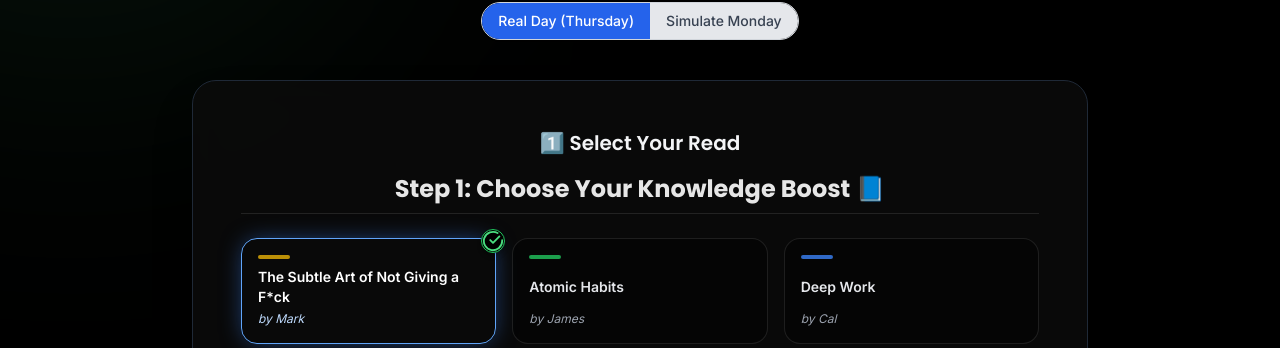
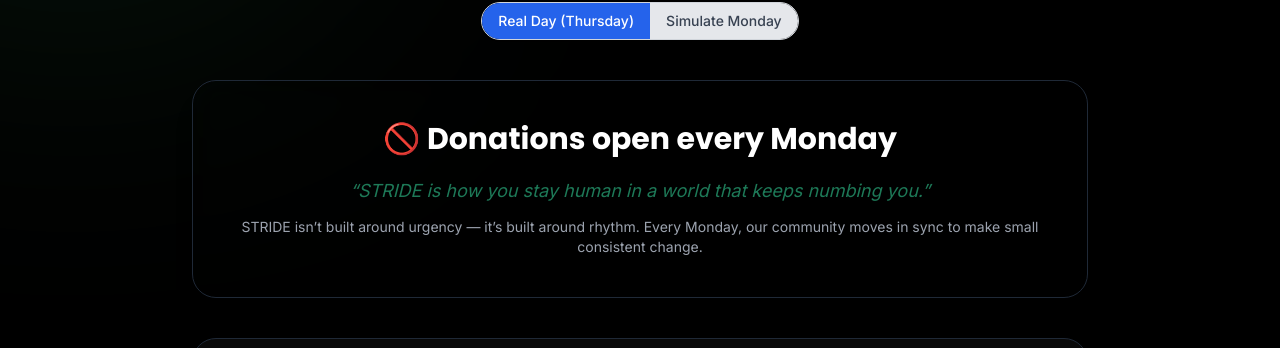
Before and after one commit to 26Fizz/STRIDE, a React (Vite) app: page /donate in a window 1280 px wide. Shown: the part 338-686 px from the top of the page. Built offline with nearby package versions, Linux system fonts and the light colour scheme; no server answers.

Commit message:
Enhance DonationPanel with quotes and effects
Added rotating impact quotes and improved donation handling.

```diff
--- a/src/components/Donations/DonationPanel.jsx
+++ b/src/components/Donations/DonationPanel.jsx
@@ -1,5 +1,5 @@
-// src/components/Donation/DonationPanel.jsx
-import React, { useState, useMemo } from "react";
+// ✅ src/components/Donation/DonationPanel.jsx
+import React, { useState, useMemo, useEffect } from "react";
 import { BOOK_MAP } from "../../data/books";
 import { getDayInfo } from "../../utils/date";
 import DayToggle from "./DayToggle";
@@ -8,7 +8,7 @@
 import { IndianRupeeIcon, LoaderIcon } from "../../icons/icons";
 import { useAuth } from "../../hooks/useAuth";
 import { unlockSummary } from "../../Firebase/firestoreHelpers";
-import { motion } from "framer-motion";
+import { motion, AnimatePresence } from "framer-motion";
 
 const DonationPanel = ({
   isDonationActive,
@@ -21,10 +21,78 @@
   const [amount, setAmount] = useState(10);
   const [isProcessing, setIsProcessing] = useState(false);
   const [message, setMessage] = useState(null);
+  const [quoteIndex, setQuoteIndex] = useState(0);
 
   const authUser = useAuth();
   const { dayName, dateString } = useMemo(() => getDayInfo(), []);
   const selectedBook = BOOK_MAP[selectedBookId];
+
+  // 🧠 STRIDE IMPACT QUOTES
+  const IMPACT_QUOTES = [
+    // A — Meaning & Modern Life
+    "Some days build your resume. Mondays build your character.",
+    "STRIDE is how you stay human in a world that keeps numbing you.",
+    "The world doesn’t change on Mondays — but you slowly do.",
+    "Every STRIDE is a vote for the person you want to become.",
+    "Purpose isn’t found. It’s practiced.",
+
+    // B — Habit, Discipline & Micro-Impact
+    "Goodness is hard only until it becomes routine.",
+    "You don’t need motivation when you have a ritual — STRIDE is that ritual.",
+    "Small disciplined acts create disproportionate lives.",
+    "Impact is a rhythm. STRIDE sets the tempo.",
+    "Your Mondays are tiny — but what they shape isn’t.",
+
+    // C — Youth & Emotional Reality
+    "Our generation isn’t lost — just directionless. STRIDE gives direction.",
+    "You’re not too young to matter. You’re too young to wait.",
+    "STRIDE is for everyone who feels ‘I want to help, but I don’t know how.’",
+    "If you’ve ever felt powerless, this is your daily antidote.",
+    "Overthinking creates fear. Small actions create identity.",
+
+    // D — India & Collective Culture
+    "Movements don’t start big — they start weekly.",
+    "When you STRIDE, you add one more heartbeat to India’s change.",
+    "Not all patriotism is loud. Some of it costs ₹10 on a Monday.",
+    "India doesn’t need heroes. It needs habits.",
+    "Imagine a country that shows up together. That’s what STRIDE is building.",
+
+    // E — Psychology & Modern Life
+    "We’re drowning in noise. STRIDE is one clean signal.",
+    "Your brain needs meaning the way your body needs water.",
+    "Scrolling numbs you. STRIDE awakens you.",
+    "Consistency is the new confidence.",
+    "If discipline had a softer side, it would look like STRIDE.",
+
+    // F — Philosophy & Depth
+    "A meaningful life is built in quiet Mondays.",
+    "Peace comes from knowing you showed up.",
+    "Every STRIDE is a small prayer in motion.",
+    "Impact is not a destination — it’s a posture.",
+    "Who you are is shaped by what you show up for.",
+
+    // STRIDE Core
+    "STRIDE makes doing good feel natural, not forced.",
+    "You’re not donating. You’re calibrating your identity.",
+    "STRIDE is what people with quiet strength do.",
+    "This isn’t philanthropy — it’s self-respect.",
+    "STRIDE is how you stay anchored in a world that keeps shaking you.",
+    "We turned goodwill into a weekly ritual anyone can hold.",
+    "You don’t STRIDE for applause. You STRIDE for alignment.",
+    "STRIDE is a rebellion against apathy — gentle, but firm.",
+    "Goodness needs a system. Not a mood.",
+    "If you feel lost, STRIDE gives you a small place to begin.",
+  ];
+
+  // ⏳ Cycle through quotes every 5 seconds (only when not Monday)
+  useEffect(() => {
+    if (!isDonationActive) {
+      const interval = setInterval(() => {
+        setQuoteIndex((prev) => (prev + 1) % IMPACT_QUOTES.length);
+      }, 5000);
+      return () => clearInterval(interval);
+    }
+  }, [isDonationActive]);
 
   const handleDonateClick = async () => {
     setMessage(null);
@@ -38,7 +106,7 @@
       return;
     }
     if (!amount || amount < 1) {
-      setMessage({ type: "error", text: "Please enter a valid amount (minimum ₹10." });
+      setMessage({ type: "error", text: "Please enter a valid amount (minimum ₹10)." });
       return;
     }
     if (!authUser) {
@@ -72,11 +140,10 @@
       <div className="absolute top-[-10%] left-[-10%] w-[400px] h-[400px] bg-green-400/20 blur-[160px] rounded-full"></div>
       <div className="absolute bottom-[-15%] right-[-10%] w-[450px] h-[450px] bg-emerald-500/20 blur-[180px] rounded-full"></div>
 
-      {/* Content Container */}
       <motion.div
         initial={{ opacity: 0, y: 30 }}
         whileInView={{ opacity: 1, y: 0 }}
-        transition={{ duration: 0.8, ease: "easeOut" }}
+        transition={{ duration: 0.8 }}
         className="relative z-10 w-full max-w-4xl"
       >
         <h2 className="text-4xl sm:text-5xl font-extrabold mb-4">
@@ -86,7 +153,6 @@
           Every Monday, STRIDE drops a real cause. You donate ₹10 and unlock 3 minutes of wisdom that changes how you think, while changing how someone lives.
         </p>
 
-        {/* Day Toggle */}
         <div className="mb-8">
           <DayToggle
             isSimulatingMonday={isSimulatingMonday}
@@ -96,24 +162,62 @@
           />
         </div>
 
-        {/* Main Card */}
+        {/* 💬 Non-Monday Section with Rotating Quotes */}
+        {!isDonationActive && (
+          <motion.div
+            initial={{ opacity: 0, y: 20 }}
+            animate={{ opacity: 1, y: 0 }}
+            transition={{ duration: 0.6 }}
+            className="bg-gradient-to-b from-gray-900/60 to-black/80 backdrop-blur-lg border border-gray-800 rounded-3xl shadow-xl p-8 sm:p-10 mb-10"
+          >
+            <h3 className="text-2xl sm:text-3xl font-bold text-white mb-4">
+              🚫 Donations open every Monday
+            </h3>
+
+            <AnimatePresence mode="wait">
+              <motion.p
+                key={quoteIndex}
+                initial={{ opacity: 0, y: 10 }}
+                animate={{ opacity: 1, y: 0 }}
+                exit={{ opacity: 0, y: -10 }}
+                transition={{ duration: 0.6 }}
+                className="text-emerald-400 italic text-base sm:text-lg max-w-2xl mx-auto leading-relaxed"
+              >
+                “{IMPACT_QUOTES[quoteIndex]}”
+              </motion.p>
+            </AnimatePresence>
+
+            <p className="text-gray-400 text-sm mt-4">
+              STRIDE isn’t built around urgency — it’s built around rhythm.
+              Every Monday, our community moves in sync to make small consistent change.
+            </p>
+          </motion.div>
+        )}
+
+        {/* 💸 Donation Card */}
         <div className="bg-[#0e0e0e]/70 backdrop-blur-xl border border-gray-800 rounded-3xl shadow-2xl p-8 sm:p-12 space-y-10">
-          {/* Step 1: Book Selection */}
           <div>
-            <h3 className="text-lg sm:text-xl font-semibold mb-4 text-gray-100">1️⃣ Select Your Read</h3>
-            <BookSelectionGrid selectedBookId={selectedBookId} setSelectedBookId={setSelectedBookId} />
+            <h3 className="text-lg sm:text-xl font-semibold mb-4 text-gray-100">
+              1️⃣ Select Your Read
+            </h3>
+            <BookSelectionGrid
+              selectedBookId={selectedBookId}
+              setSelectedBookId={setSelectedBookId}
+            />
           </div>
 
-          {/* Step 2: Pledge Amount */}
           <div>
-            <h3 className="text-lg sm:text-xl font-semibold mb-4 text-gray-100">2️⃣ This Monday, Create Real Impact</h3>
+            <h3 className="text-lg sm:text-xl font-semibold mb-4 text-gray-100">
+              2️⃣ This Monday, Create Real Impact
+            </h3>
             <PledgeAmountInput amount={amount} setAmount={setAmount} />
           </div>
 
+          {/* 🔘 Donate Button */}
           <div className="mt-8 flex justify-center">
             <button
               onClick={() => {
-      if (!isProcessing && amount < 10) {
+                if (!isProcessing && amount < 10 && isDonationActive) {
                   alert("⚠️ Minimum donation amount is ₹10. Please increase your pledge.");
                   return;
                 }
@@ -123,7 +227,7 @@
               className={`relative w-full max-w-md flex items-center justify-center gap-2 py-4 text-lg font-semibold rounded-xl transition-all duration-300 overflow-hidden
                 ${
                   isDisabled
-          ? "bg-gray-800 text-gray-500 cursor-not-allowed"
+                    ? "bg-gray-800 text-gray-500 cursor-not-allowed shadow-[0_0_20px_rgba(239,68,68,0.15)]"
                     : "bg-red-600 text-white hover:scale-[1.03] shadow-lg hover:shadow-[0_0_30px_rgba(239,68,68,0.5)]"
                 }`}
             >
@@ -135,17 +239,15 @@
               ) : (
                 <>
                   <IndianRupeeIcon className="h-5 w-5" />
-        {`Take Your STRIDE`}
+                  {isDonationActive ? "Take Your STRIDE" : "We'll see you on Monday 🌿"}
                 </>
               )}
 
-    {/* ✨ Soft glare shimmer effect */}
               {!isDisabled && (
                 <span className="absolute inset-0 bg-gradient-to-r from-transparent via-white/20 to-transparent animate-glare pointer-events-none" />
               )}
             </button>
 
-  {/* Glare Animation */}
             <style>
               {`
                 @keyframes glareMove {
@@ -160,7 +262,6 @@
             </style>
           </div>
 
-          {/* Message */}
           {message && (
             <div
               className={`mt-4 text-sm px-4 py-2 rounded-lg ${
```
Lines whose indentation alone changed are shown as unchanged.
